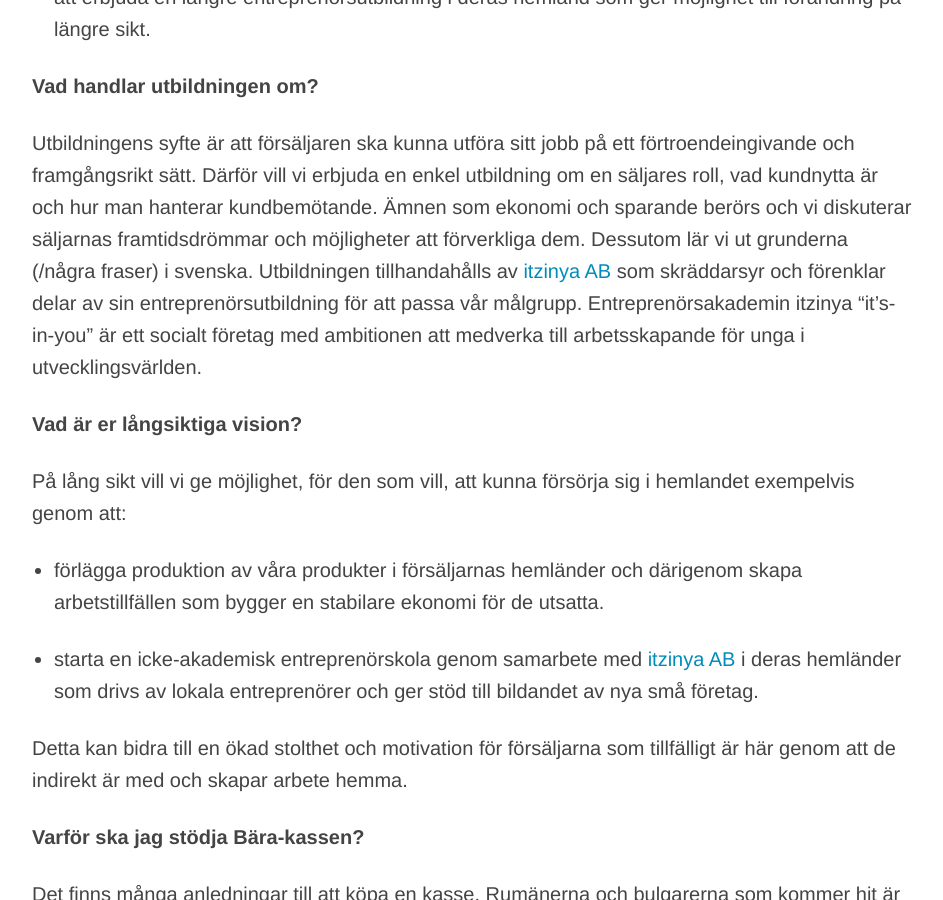
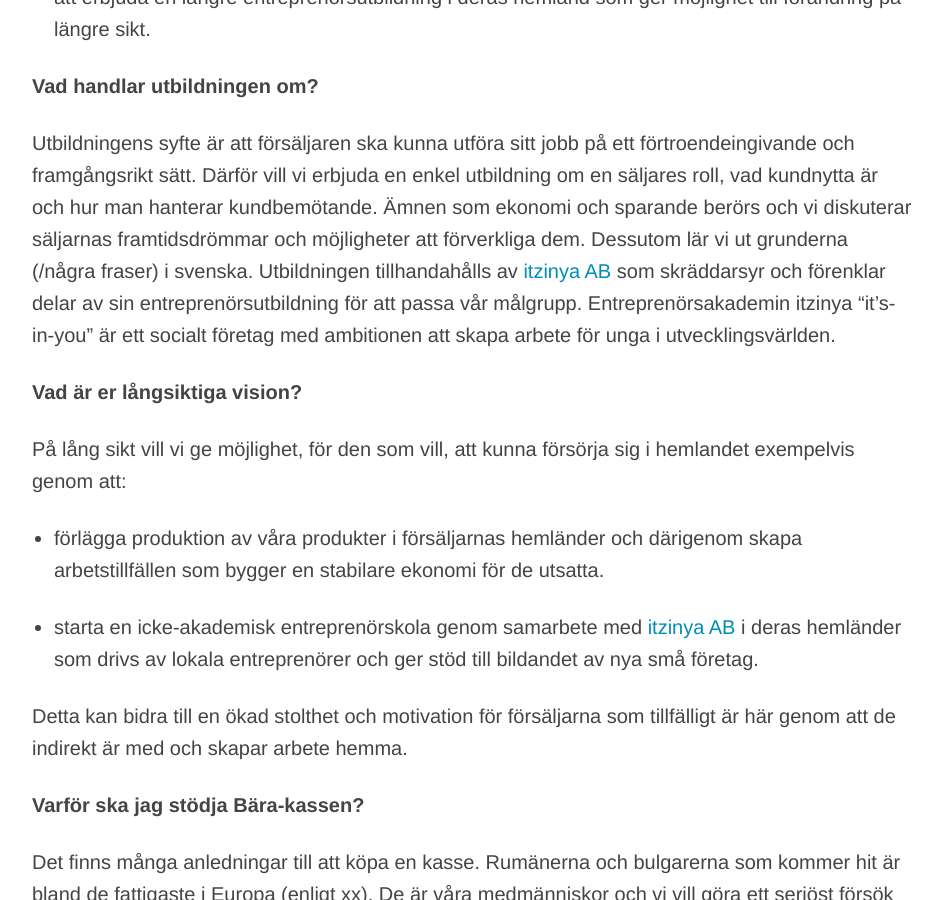
Before and after one commit to bara-se/bara-se.github.io, a Jekyll site: the page built from _posts/0100-01-01-index.md, in a window 1280 px wide and 900 px high, scrolled down 1969 px. Shown: the whole window, without its empty margins (168-1111 px from the left). Built offline with Jekyll 4.4.1, drawn with Linux system fonts in a browser that asks for light colours.

Commit message:
Updated 0100-01-01-index.md

```diff
--- a/_posts/0100-01-01-index.md
+++ b/_posts/0100-01-01-index.md
@@ -41,7 +41,7 @@ Detta är en relevant fråga och vi tror på transparens i allt vi gör. Så hä
 
 **Vad handlar utbildningen om?**
 
-Utbildningens syfte är att försäljaren ska kunna utföra sitt jobb på ett förtroendeingivande och framgångsrikt sätt. Därför vill vi erbjuda en enkel utbildning om en säljares roll, vad kundnytta är och hur man hanterar kundbemötande. Ämnen som ekonomi och sparande berörs och vi diskuterar säljarnas framtidsdrömmar och möjligheter att förverkliga dem. Dessutom lär vi ut grunderna (/några fraser) i svenska. Utbildningen tillhandahålls av [itzinya AB](http://www.itzinya.com) som skräddarsyr och förenklar delar av sin entreprenörsutbildning för att passa vår målgrupp. Entreprenörsakademin itzinya "it's-in-you" är ett socialt företag med ambitionen att medverka till arbetsskapande för unga i utvecklingsvärlden.
+Utbildningens syfte är att försäljaren ska kunna utföra sitt jobb på ett förtroendeingivande och framgångsrikt sätt. Därför vill vi erbjuda en enkel utbildning om en säljares roll, vad kundnytta är och hur man hanterar kundbemötande. Ämnen som ekonomi och sparande berörs och vi diskuterar säljarnas framtidsdrömmar och möjligheter att förverkliga dem. Dessutom lär vi ut grunderna (/några fraser) i svenska. Utbildningen tillhandahålls av [itzinya AB](http://www.itzinya.com) som skräddarsyr och förenklar delar av sin entreprenörsutbildning för att passa vår målgrupp. Entreprenörsakademin itzinya "it's-in-you" är ett socialt företag med ambitionen att skapa arbete för unga i utvecklingsvärlden.
 
 **Vad är er långsiktiga vision?**
 
```
